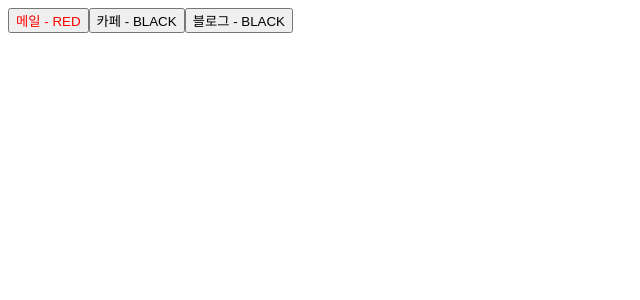
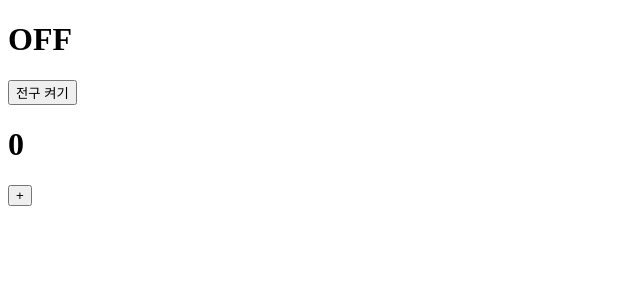
Before and after one commit to nagul2/react, a React (Vite) app in the folder section05/: page / in a window 1280 px wide. Shown: the top 300 px of the page, without its empty margins (0-640 px from the left). Built offline with nearby package versions, Linux system fonts and the light colour scheme.

Commit message:
State로 상태 관리

```diff
--- a/section05/src/App.jsx
+++ b/section05/src/App.jsx
@@ -1,23 +1,32 @@
 import "./App.css";
-import Header from "./components/Header";
-import Main from "./components/Main";
-import Footer from "./components/Footer";
-import Button from "./components/Button";
+import { useState } from "react";
 
 function App() {
-  const ButtonProps = {
-    text: "메일",
-    color: "red",
-    a: 1,
-    b: 2,
-    c: 3,
-  };
+  const [count, setCount] = useState(0);
+  const [light, setLight] = useState("OFF");
 
   return (
     <>
-      <Button {...ButtonProps} />
-      <Button text={"카페"} />
-      <Button text={"블로그"}></Button>
+      <div>
+        <h1>{light}</h1>
+        <button
+          onClick={() => {
+            setLight(light === "ON" ? "OFF" : "ON");
+          }}
+        >
+          {light === "ON" ? "전구 끄기" : "전구 켜기"}
+        </button>
+      </div>
+      <div>
+        <h1>{count}</h1>
+        <button
+          onClick={() => {
+            setCount(count + 1);
+          }}
+        >
+          +
+        </button>
+      </div>
     </>
   );
 }
@@ -42,6 +51,7 @@
 //   );
 // }
 
+// 컴포넌트 Import
 // function App() {
 //   return (
 //     <>
@@ -52,6 +62,7 @@
 //   );
 // }
 
+// Props
 // function App() {
 //   return (
 //     <>
@@ -62,6 +73,7 @@
 //   );
 // }
 
+// Props - 객체
 // function App() {
 //   const ButtonProps = {
 //     text: "메일",
@@ -81,3 +93,33 @@
 //     </>
 //   );
 // }
+
+// State 상태 관리하기
+// function App() {
+//   const [count, setCount] = useState(0);
+//   const [light, setLight] = useState("OFF");
+//   return (
+//     <>
+//       <div>
+//         <h1>{light}</h1>
+//         <button
+//           onClick={() => {
+//             setLight(light === "ON" ? "OFF" : "ON");
+//           }}
+//         >
+//           {light === "ON" ? "전구 끄기" : "전구 켜기"}
+//         </button>
+//       </div>
+//       <div>
+//         <h1>{count}</h1>
+//         <button
+//           onClick={() => {
+//             setCount(count + 1);
+//           }}
+//         >
+//           +
+//         </button>
+//       </div>
+//     </>
+//   );
+// }
```
